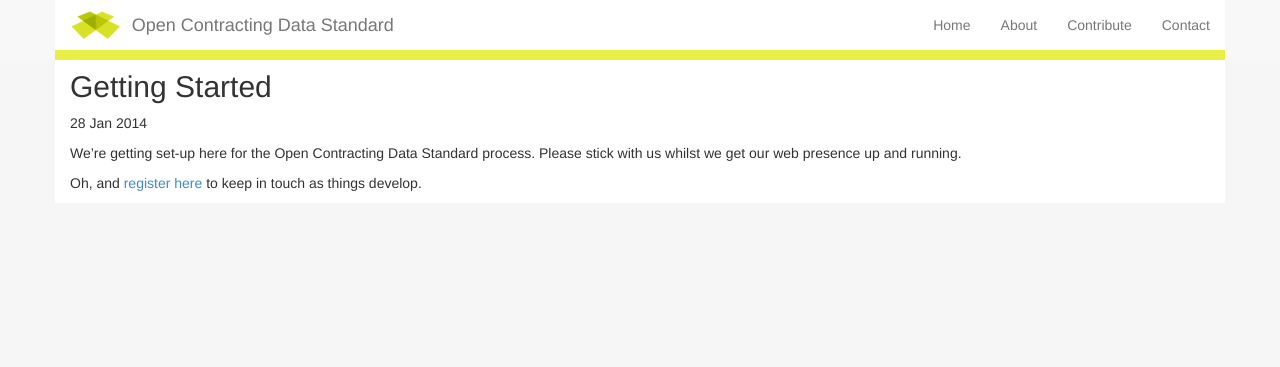
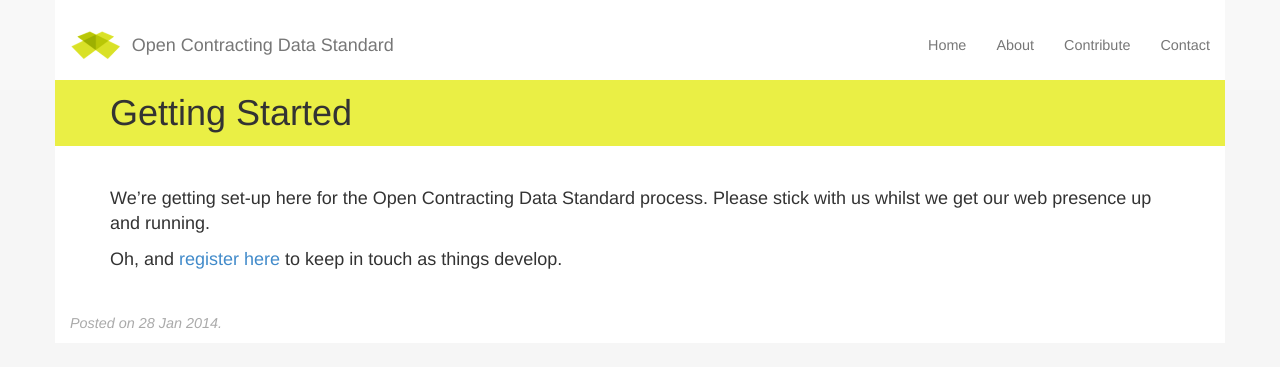
Before and after one commit to open-contracting/open-contracting.github.io, a Jekyll site: the page built from _posts/2014-01-28-getting-started.markdown, in a window 1280 px wide. Shown: the top 367 px of the page. Built offline with Jekyll 4.4.1, drawn with Linux system fonts in a browser that asks for light colours; nearby versions of some CDN libraries; Markdown is read by kramdown in place of the engine named in the settings.

Commit message:
Update post template

```diff
--- a/_layouts/post.html
+++ b/_layouts/post.html
@@ -1,9 +1,11 @@
 ---
 layout: default
 ---
-<h2>{{ page.title }}</h2>
-<p class="meta">{{ page.date | date_to_string }}</p>
+<div class="post-title">
+    <h1>{{ page.title }}</h1>
+</div>
 
 <div class="post">
 {{ content }}
 </div>
+<p class="meta">Posted on {{ page.date | date_to_string }}.</p>
--- a/css/custom.css
+++ b/css/custom.css
@@ -1,4 +1,5 @@
 body {
+  font-size: 18px;
   height: 100%;
   background-color:#f6f6f6;
 }
@@ -9,6 +10,7 @@ body {
 }
 
 .navbar {
+    font-size: .8em;
     min-width: 420px;
 }
 
@@ -17,20 +19,26 @@ body {
 }
 
 .navbar > .container {
+    padding-top: 20px;
     border-bottom: #EAEF45 solid 10px;
 }
 
+.navbar-nav {
+    height: 60px;
+}
 .navbar-nav a:hover {
+    border-radius: 10px;
     background-color: #EAEF45 !important;
 }
 
 .active > a {
-    background-color: #EAEF45 !important;
+    border-radius: 10px;
+    background-color: white !important;
 
 }
 
 .main {
-    margin-top: 50px;
+    margin-top: 70px;
 }
 
 .ident-logo {
@@ -43,3 +51,41 @@ body {
     display:inline;
     font-weight:normal;
 }
+
+/***********************************
+ * POSTS
+ ***********************************/
+
+.post-title {
+    padding: 3px 10px;
+    background-color: #EAEF45;
+    margin: 0 30px 30px 30px;
+    position: relative;
+}
+
+.post-title:before {
+    right: 100%;
+}
+
+.post-title:after {
+    left: 100%;
+}
+
+.post-title:after, .post-title:before {
+    background: none repeat scroll 0 0 #EAEF45;
+    bottom: 0;
+    content: "";
+    position: absolute;
+    top: 0;
+    width: 45px;
+}
+
+.post {
+    margin: 40px;
+}
+
+.meta {
+    font-size: 0.8em;
+    font-style: italic;
+    color: #AAA;
+}
```
